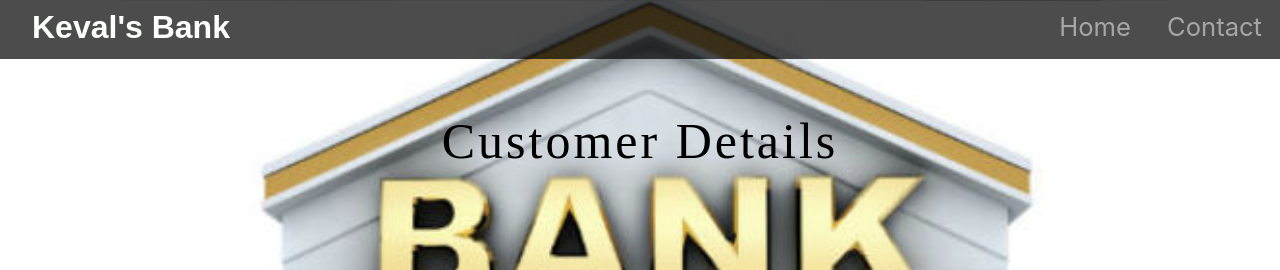
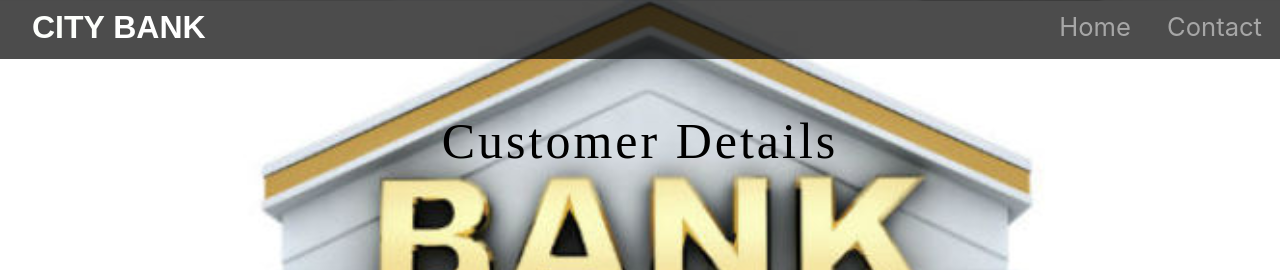
Before and after one commit to JaladhiSonagara/Basic-Banking-System, a PHP site: page /customer.php in a window 1280 px wide. Shown: the top 270 px of the page. Run offline with PHP 8.4, Linux system fonts and the light colour scheme; data that the repository does not hold is empty; some libraries are stand-ins or nearby versions.

Commit message:
Update customer.php

```diff
--- a/customer.php
+++ b/customer.php
@@ -33,7 +33,7 @@
   <!-- __________________NAVIGATION BAR____________________ -->
   <div id="title">
     <nav id="navbar" class="navbar navbar-expand-lg navbar-dark ">
-      <a id="navbar-brand" href="index.php">Keval's<span>  Bank</span></a>
+      <a id="navbar-brand" href="index.php">CITY <span>  BANK</span></a>
       <button class="navbar-toggler" type="button" data-toggle="collapse" data-target="#navbarTogglerDemo01"
         aria-controls="navbarTogglerDemo01" aria-expanded="false" aria-label="Toggle navigation">
         <span class="navbar-toggler-icon"></span>
```
